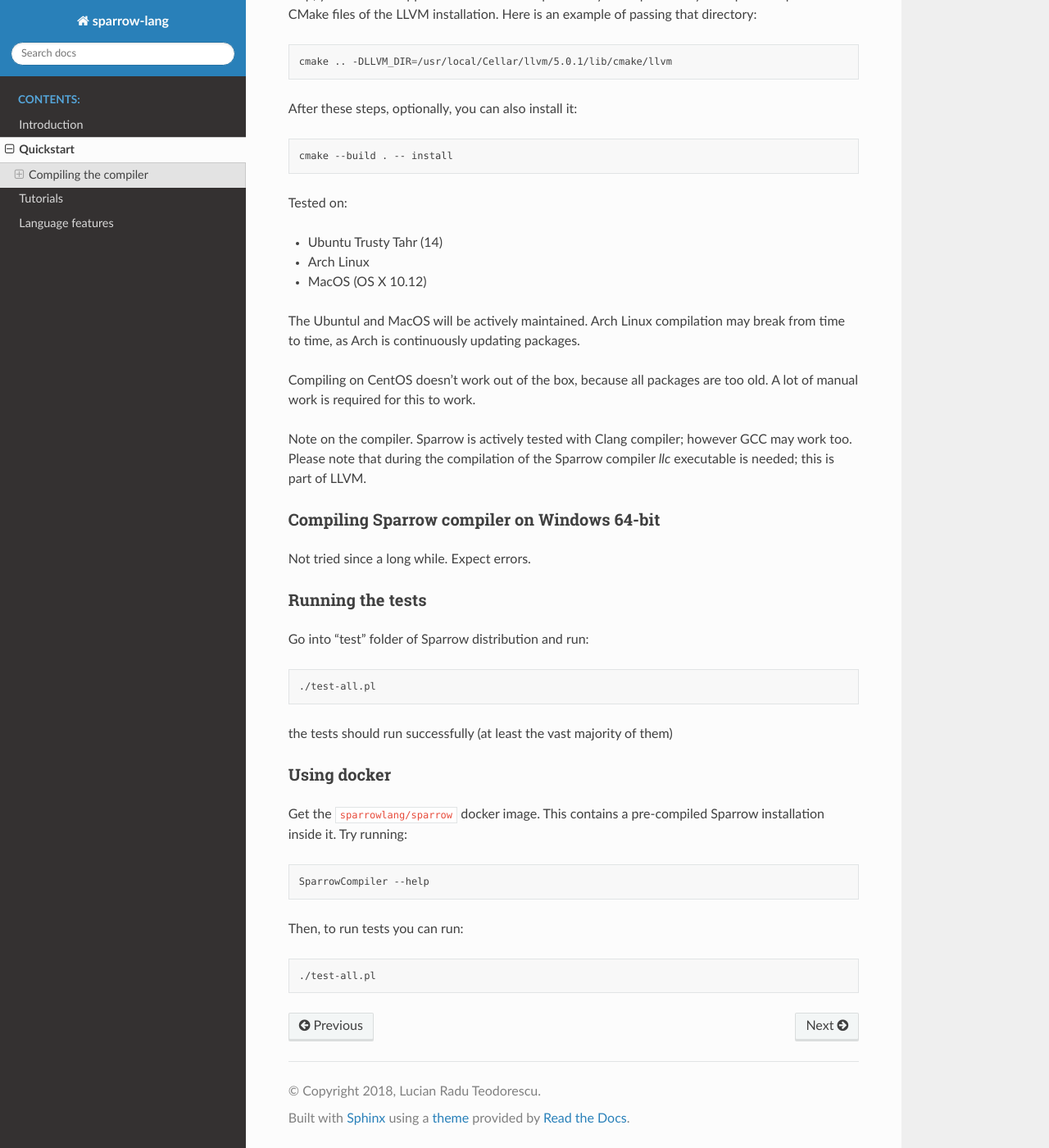
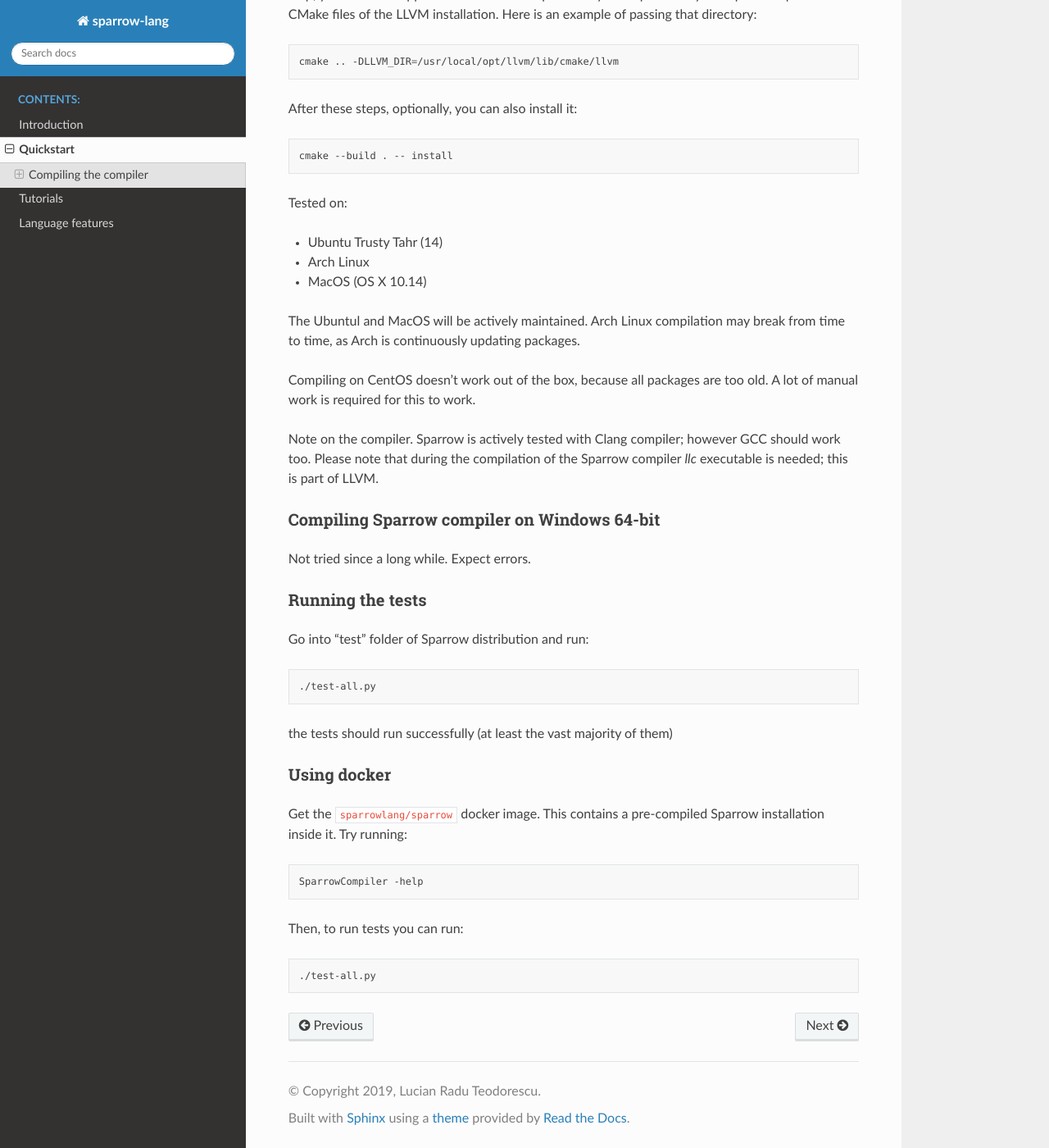
Before and after one commit to Sparrow-lang/sparrow, a Sphinx documentation site: the page built from docs/quickstart.rst, in a window 1280 px wide and 1400 px high, scrolled down 681 px. Shown: the whole window at 82% size. Built offline with Sphinx 7.4.7 and the Read the Docs theme 2.0.0, drawn with Linux system fonts in a browser that asks for light colours; formulas are drawn with MathJax 3.

```diff
--- a/docs/conf.py
+++ b/docs/conf.py
@@ -20,7 +20,7 @@
 # -- Project information -----------------------------------------------------
 
 project = 'sparrow-lang'
-copyright = '2018, Lucian Radu Teodorescu'
+copyright = '2019, Lucian Radu Teodorescu'
 author = 'Lucian Radu Teodorescu'
 
 # The short X.Y version
--- a/docs/quickstart.rst
+++ b/docs/quickstart.rst
@@ -27,7 +27,7 @@ Create a "build" directory under the Sparrow trunk folder and go there ($sprDir/
 Depending on your system, CMake may not find a proper version of LLVM, and it will fail the first step; you'll see this appear in the CMake output. It may be required for you to pass the path to the CMake files of the LLVM installation. Here is an example of passing that directory:
 ::
 
-    cmake .. -DLLVM_DIR=/usr/local/Cellar/llvm/5.0.1/lib/cmake/llvm
+    cmake .. -DLLVM_DIR=/usr/local/opt/llvm/lib/cmake/llvm
 
 After these steps, optionally, you can also install it:
 ::
@@ -38,13 +38,13 @@ Tested on:
 
 - Ubuntu Trusty Tahr (14)
 - Arch Linux
-- MacOS (OS X 10.12)
+- MacOS (OS X 10.14)
 
 The Ubuntul and MacOS will be actively maintained. Arch Linux compilation may break from time to time, as Arch is continuously updating packages.
 
 Compiling on CentOS doesn't work out of the box, because all packages are too old. A lot of manual work is required for this to work.
 
-Note on the compiler. Sparrow is actively tested with Clang compiler; however GCC may work too. Please note that during the compilation of the Sparrow compiler `llc` executable is needed; this is part of LLVM.
+Note on the compiler. Sparrow is actively tested with Clang compiler; however GCC should work too. Please note that during the compilation of the Sparrow compiler `llc` executable is needed; this is part of LLVM.
 
 Compiling Sparrow compiler on Windows 64-bit
 ^^^^^^^^^^^^^^^^^^^^^^^^^^^^^^^^^^^^^^^^^^^^
@@ -57,7 +57,7 @@ Running the tests
 Go into "test" folder of Sparrow distribution and run:
 ::
 
-    ./test-all.pl
+    ./test-all.py
 
 the tests should run successfully (at least the vast majority of them)
 
@@ -68,9 +68,9 @@ Get the ``sparrowlang/sparrow`` docker image. This contains a pre-compiled Sparr
 Try running:
 ::
 
-    SparrowCompiler --help
+    SparrowCompiler -help
 
 Then, to run tests you can run:
 ::
 
-    ./test-all.pl
+    ./test-all.py
```
Also changed, not shown: other parts of docs/quickstart.rst (+1 -1 lines).
